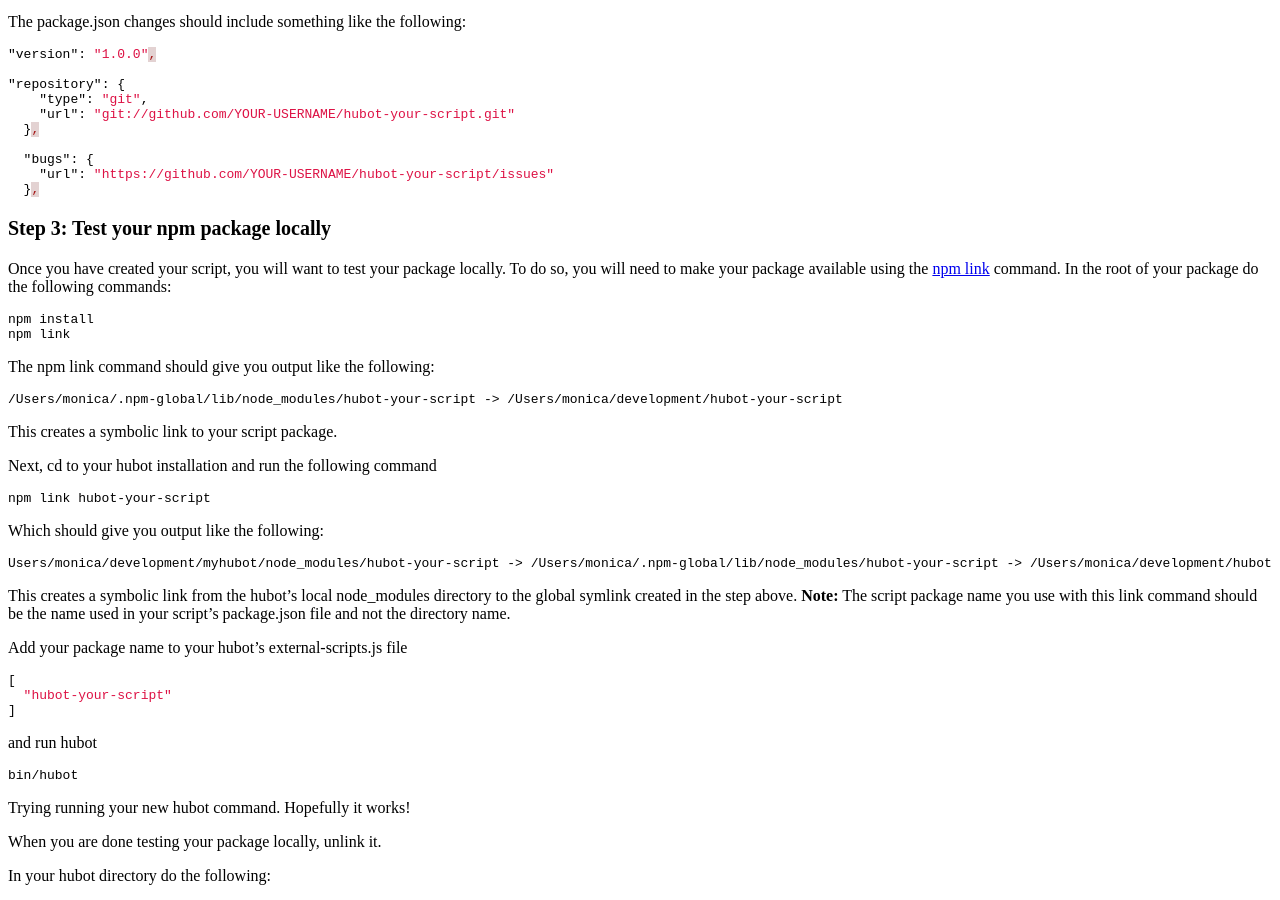
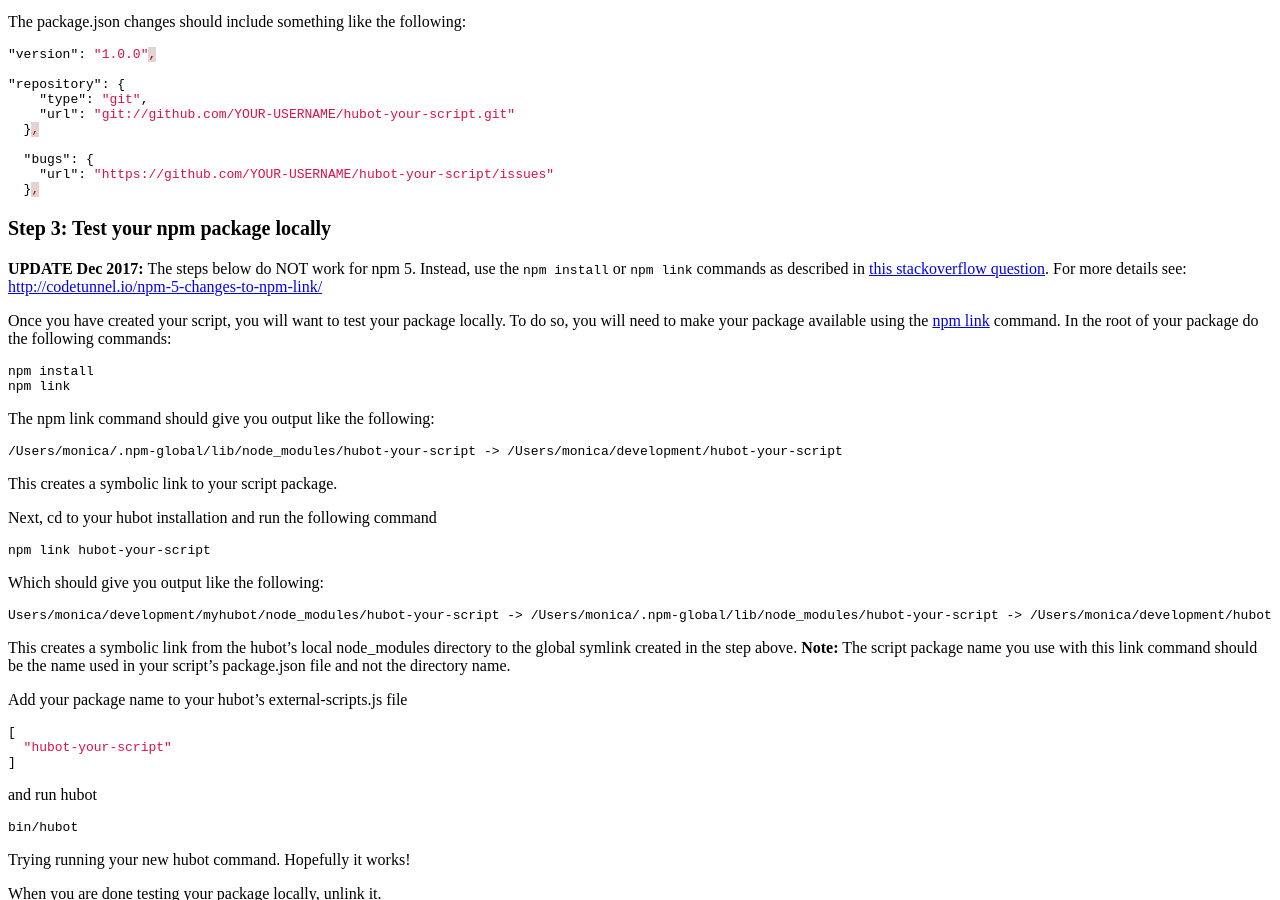
Before and after one commit to MonicaG/MonicaG.github.io, a Jekyll site: the page built from _posts/2016-03-07-how-to-create-a-script-package-for-hubot.md, in a window 1280 px wide and 900 px high, scrolled down 614 px. Built offline with Jekyll 4.4.1, drawn with Linux system fonts in a browser that asks for light colours; nearby versions of some CDN libraries; comment, search, counter and statistics services are not loaded; a style sheet for code colours, icons or effects is not loaded.

Commit message:
Updated steps on how to test a package locally

```diff
--- a/_posts/2016-03-07-how-to-create-a-script-package-for-hubot.md
+++ b/_posts/2016-03-07-how-to-create-a-script-package-for-hubot.md
@@ -48,6 +48,10 @@ The package.json changes should include something like the following:
 
 
 ### Step 3: Test your npm package locally
+
+{:.alert .alert-danger}
+  <strong>UPDATE Dec 2017:</strong> The steps below do NOT work for npm 5. Instead, use the `npm install` or `npm link` commands as described in [this stackoverflow question](https://stackoverflow.com/questions/8088795/installing-a-local-module-using-npm/18778516). For more details see:  [http://codetunnel.io/npm-5-changes-to-npm-link/](http://codetunnel.io/npm-5-changes-to-npm-link/)
+
 
 Once you have created your script, you will want to test your package locally.  To do so, you will need to make your package available using the [npm link](https://docs.npmjs.com/cli/link) command. In the root of your package do the following commands:
 
```
